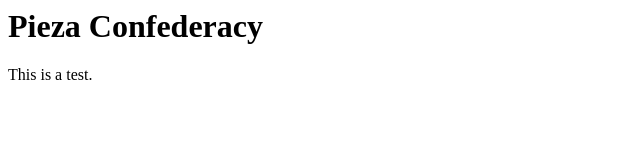
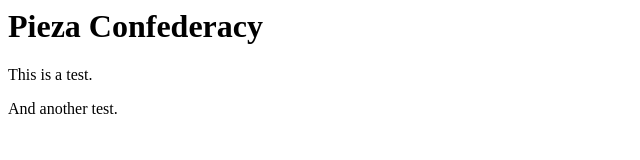
Before and after one commit to PiezaConfederacy/piezaconfederacy.github.io, a plain HTML site: page index.html in a window 1280 px wide. Shown: the whole page, without its empty margins (0-640 px from the left). Drawn offline with Linux system fonts and the light colour scheme.

Commit message:
another test?

```diff
--- a/index.html
+++ b/index.html
@@ -8,4 +8,5 @@
 <body>
 	<h1>Pieza Confederacy</h1>
 	<p>This is a test.</p>
+	<p>And another test.</p>
 </body>
```
